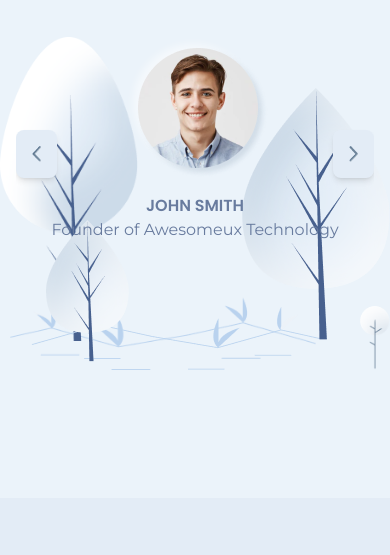
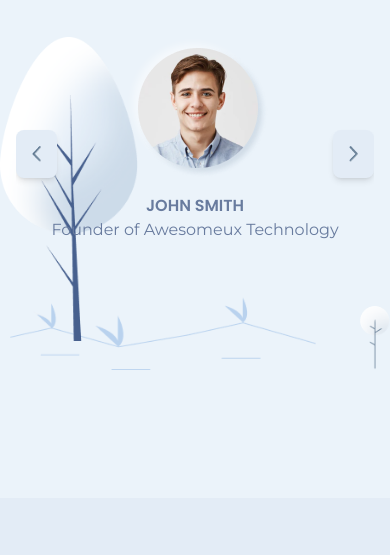
Before and after one commit to azkazikna/haidoc, a website: page index.html in a window 390 px wide. Shown: the part 5604-6159 px from the top of the page. Drawn offline with nearby package versions, Linux system fonts and the light colour scheme.

Commit message:
add some responsive

```diff
--- a/index.html
+++ b/index.html
@@ -234,7 +234,7 @@
                 <div class="bg-step px-4 py-4 shadow-md w-[fit-content] rounded-lg absolute bottom-16 right-0 lg:right-1/3 swiper-button-next"><img src="dist/img/icon/kanan.png" alt=""></div>
             </div>
             <img src="dist/img/testi1.png" alt="" class="absolute bottom-0 left-0">
-            <img src="dist/img/testi2.png" alt="" class="absolute bottom-0 right-0">
+            <img src="dist/img/testi2.png" alt="" class="absolute bottom-0 right-0 hidden lg:block">
         </div>
     </section>
     <!-- section feedback end -->
```
